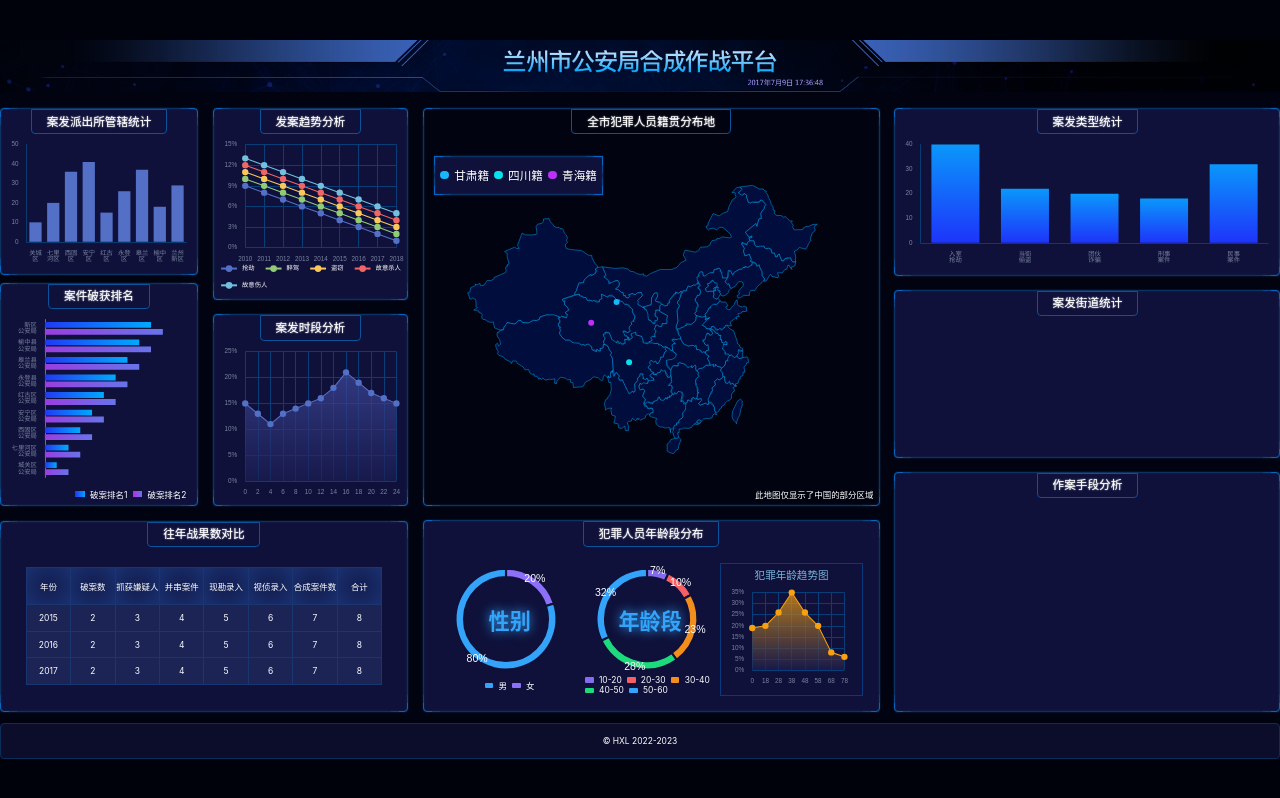
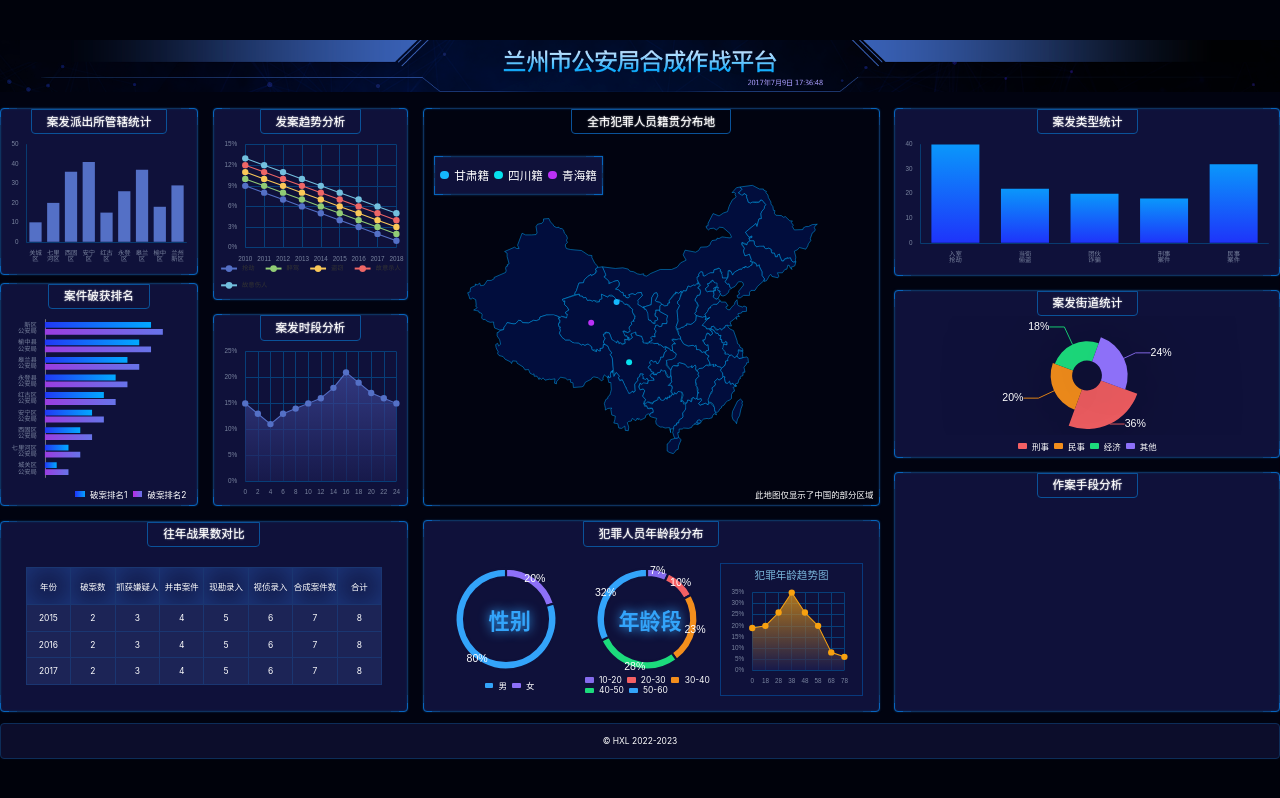
Before and after one commit to HXL1111/Large-screen-visualization, a React (Vite) app: page /#/ in a window 1280 px wide. Built offline with nearby package versions, Linux system fonts and the light colour scheme.

Commit message:
完成chart11

```diff
--- a/src/components/chart-11.tsx
+++ b/src/components/chart-11.tsx
@@ -0,0 +1,68 @@
+import React, { useEffect, useRef } from 'react'
+import * as echarts from 'echarts'
+import { createEchartsOptions } from '../shared/create-echarts-options'
+import { px } from '../shared/px'
+
+export const Chart11 = () => {
+  const divRef = useRef(null)
+  const colors = ['#F46064', '#F38E1C', '#1CDB7C', '#8D70F8', '#33A4FA']
+  useEffect(() => {
+    var myChart = echarts.init(divRef.current)
+    myChart.setOption(
+      createEchartsOptions({
+        color: colors,
+        xAxis: { show: false },
+        yAxis: { show: false },
+        legend: { show: false },
+        series: [
+          {
+            startAngle: -20,
+            type: 'pie',
+            radius: ['25%', '90%'],
+            avoidLabelOverlap: false,
+            label: {
+              show: true,
+              position: 'outside',
+              color: 'white',
+              fontSize: px(20),
+              distanceToLabelLine: 0,
+              formatter(options) {
+                return options.value * 100 + '%'
+              },
+            },
+            labelLine: { show: true, length: 0 },
+            roseType: 'area',
+            itemStyle: {
+              shadowBlur: px(200),
+              shadowColor: 'rgba(0, 0, 0, 0.5)',
+            },
+            data: [
+              { value: 0.36, name: '刑事案件' },
+              { value: 0.2, name: '民事案件' },
+              { value: 0.18, name: '经济案件' },
+              { value: 0.24, name: '其他案件' },
+            ],
+          },
+        ],
+      })
+    )
+  }, [])
+
+  return (
+    <div className="年龄段-图1">
+      <div className="chart">
+        <div className="main" ref={divRef} />
+      </div>
+      <div className="legend">
+        <span style={{ background: colors[0] }} />
+        刑事
+        <span style={{ background: colors[1] }} />
+        民事
+        <span style={{ background: colors[2] }} />
+        经济
+        <span style={{ background: colors[3] }} />
+        其他
+      </div>
+    </div>
+  )
+}
--- a/src/components/chart-3.tsx
+++ b/src/components/chart-3.tsx
@@ -11,7 +11,7 @@ export const Chart3 = () => {
       createEchartsOptions({
         legend: {
           bottom: px(10),
-          textStyle: { color: 'white' },
+          color: 'white',
           itemWidth: px(30),
           itemHeight: px(16),
         },
--- a/src/pages/home.tsx
+++ b/src/pages/home.tsx
@@ -11,6 +11,7 @@ import { Chart7 } from '../components/chart-7'
 import { Chart8 } from '../components/chart-8'
 import { Chart9 } from '../components/chart-9'
 import { Chart10 } from '../components/chart-10'
+import { Chart11 } from '../components/chart-11'
 
 export const Home = () => {
   const year = new Date().getFullYear()
@@ -49,7 +50,9 @@ export const Home = () => {
           </div>
           <div className="bordered row2 案发街道">
             <h2>案发街道统计</h2>
-            <div className="charts"></div>
+            <div className="charts">
+              <Chart11 />
+            </div>
           </div>
           <div className="bordered row3 作案手段">
             <h2>作案手段分析</h2>
```
